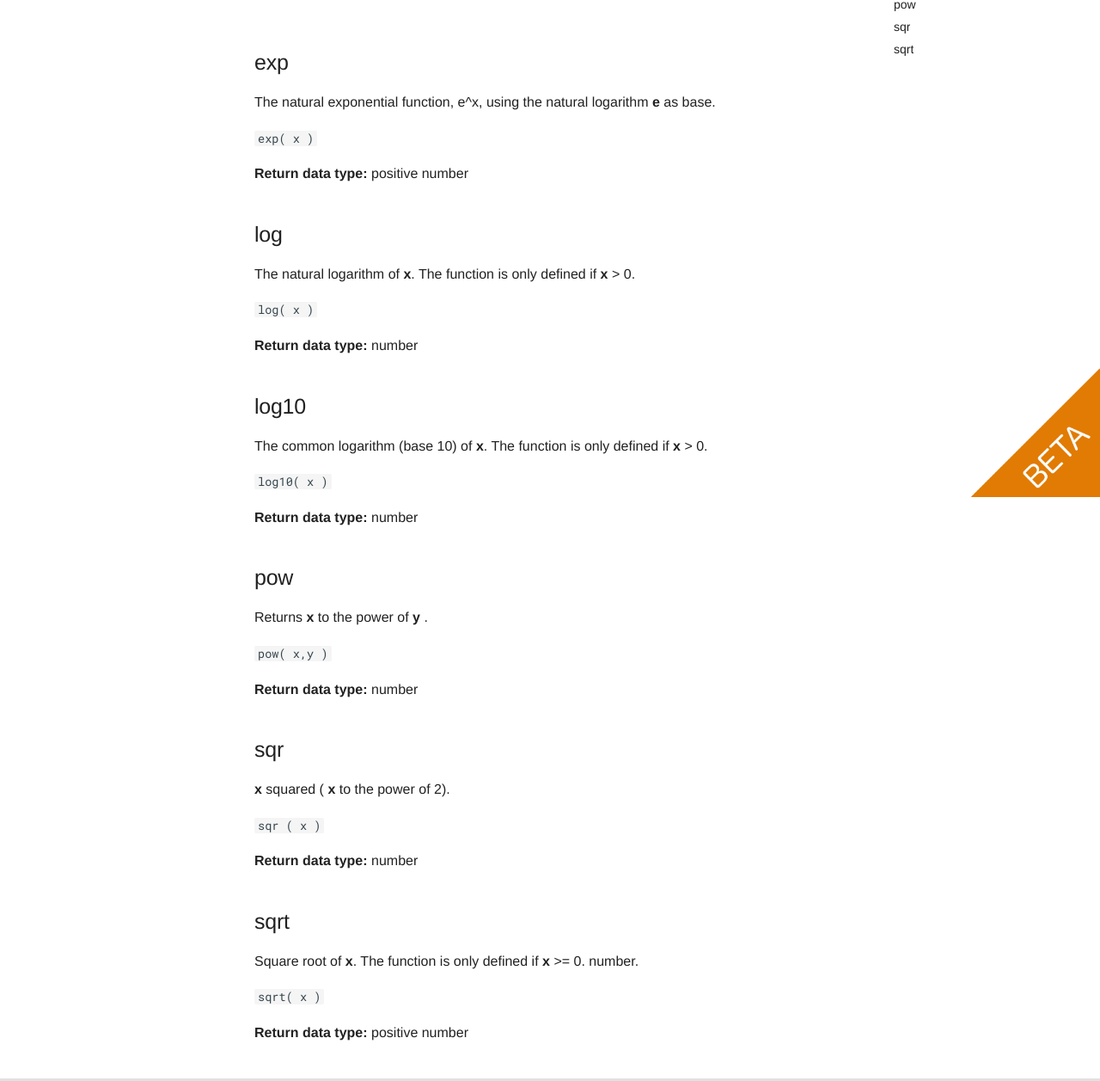
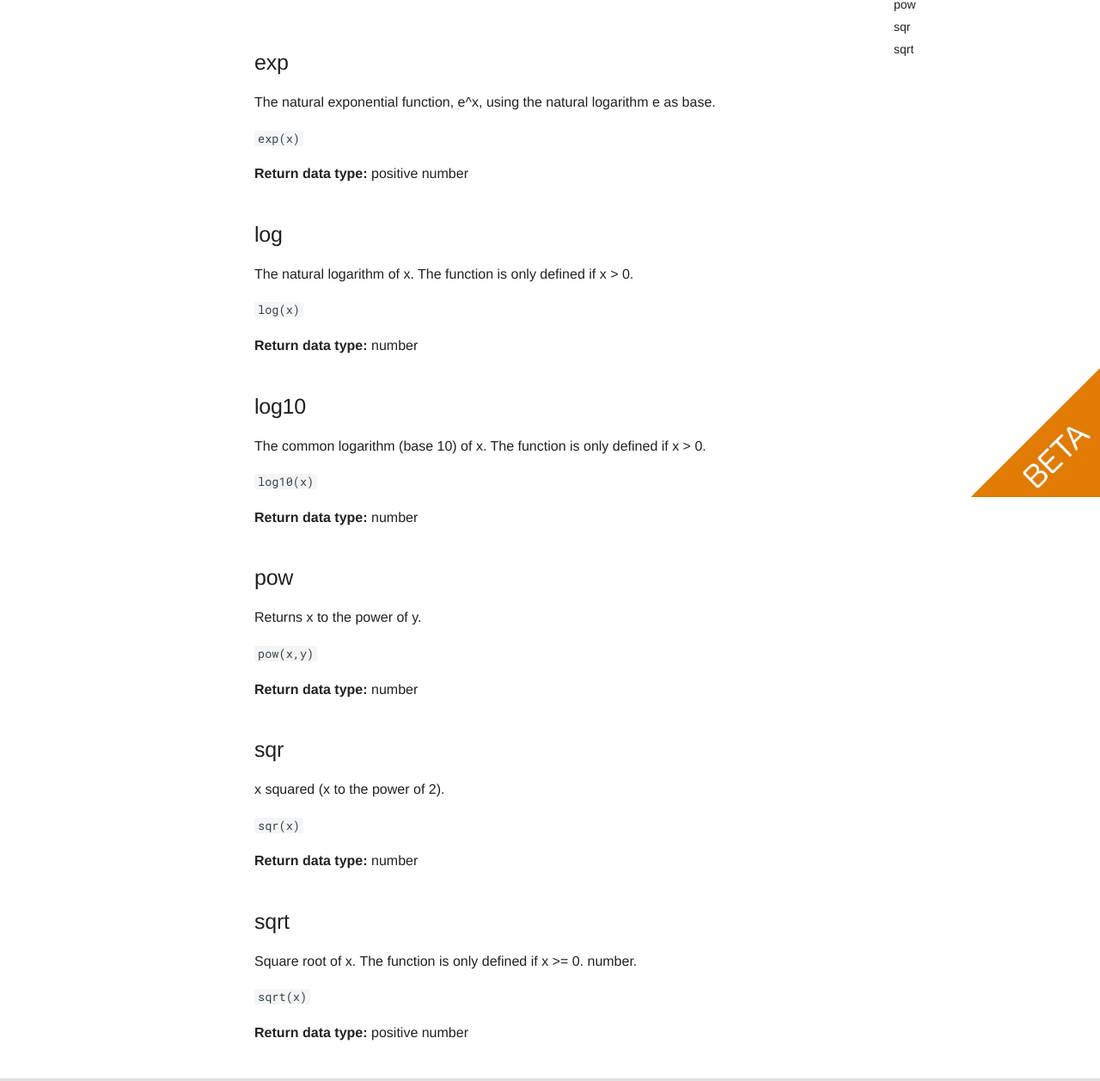
Before and after one commit to qlik-oss/core-website, an MkDocs documentation site: the page built from docs/services/qix-engine/script_syntax/06_Exponential_and_logarithmic_functions.md, in a window 1280 px wide. Shown: the part 326-1583 px from the top of the page at 86% size. Built offline with MkDocs 1.6.1 and Material for MkDocs 9.7.7, drawn with Linux system fonts in a browser that asks for light colours; comment, search, counter and statistics services are not loaded; old or Windows-style settings are respelled for this version of MkDocs.

Commit message:
Fix formatting

```diff
--- a/docs/services/qix-engine/script_syntax/06_Exponential_and_logarithmic_functions.md
+++ b/docs/services/qix-engine/script_syntax/06_Exponential_and_logarithmic_functions.md
@@ -2,55 +2,52 @@
 
 ## exp
 
-The natural exponential function, e^x, using the natural logarithm
- **e** as base.
+The natural exponential function, e^x, using the natural logarithm e as base.
 
-`exp( x )`
+`exp(x)`
 
 **Return data type:** positive number
 
 ## log
 
-The natural logarithm of **x**.
-The function is only defined if **x** > 0.
+The natural logarithm of x.
+The function is only defined if x > 0.
 
-`log( x )`
+`log(x)`
 
 **Return data type:** number
 
-
 ## log10
 
-The common logarithm (base 10) of **x**.
-The function is only defined if **x** > 0.
+The common logarithm (base 10) of x.
+The function is only defined if x > 0.
 
-`log10( x )`
+`log10(x)`
 
 **Return data type:** number
 
 ## pow
 
-Returns **x** to the power of **y** .
+Returns x to the power of y.
 
-`pow( x,y )`
+`pow(x,y)`
 
 **Return data type:** number
 
 ## sqr
 
-**x** squared ( **x** to the power of 2).
+x squared (x to the power of 2).
 
-`sqr ( x )`
+`sqr(x)`
 
 **Return data type:** number
 
-
 ## sqrt
 
-Square root of **x**.
-The function is only defined if **x** >= 0.
+Square root of x.
+The function is only defined if x >= 0.
 number.
 
-`sqrt( x )`
+`sqrt(x)`
 
 **Return data type:** positive number
```
